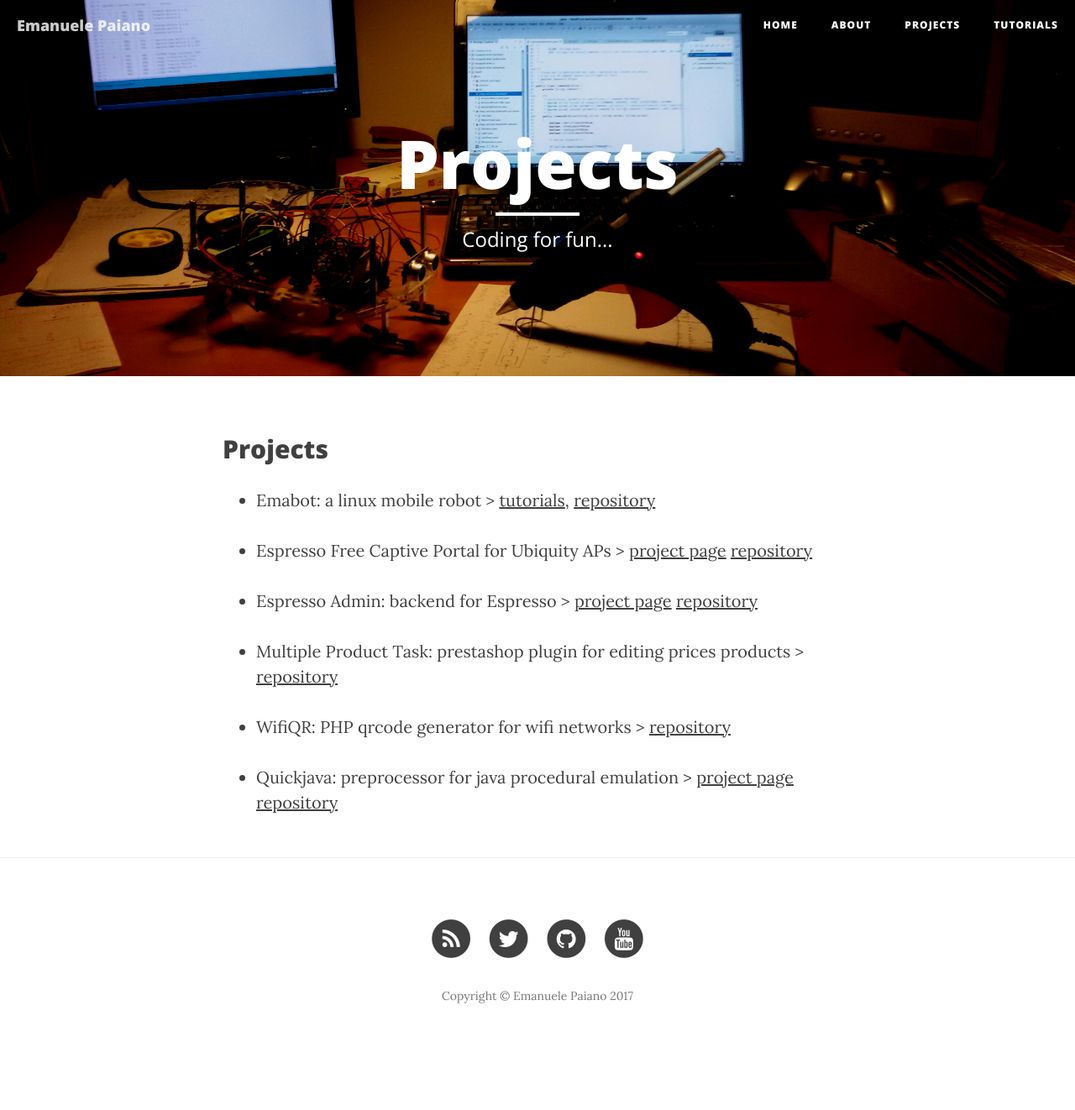
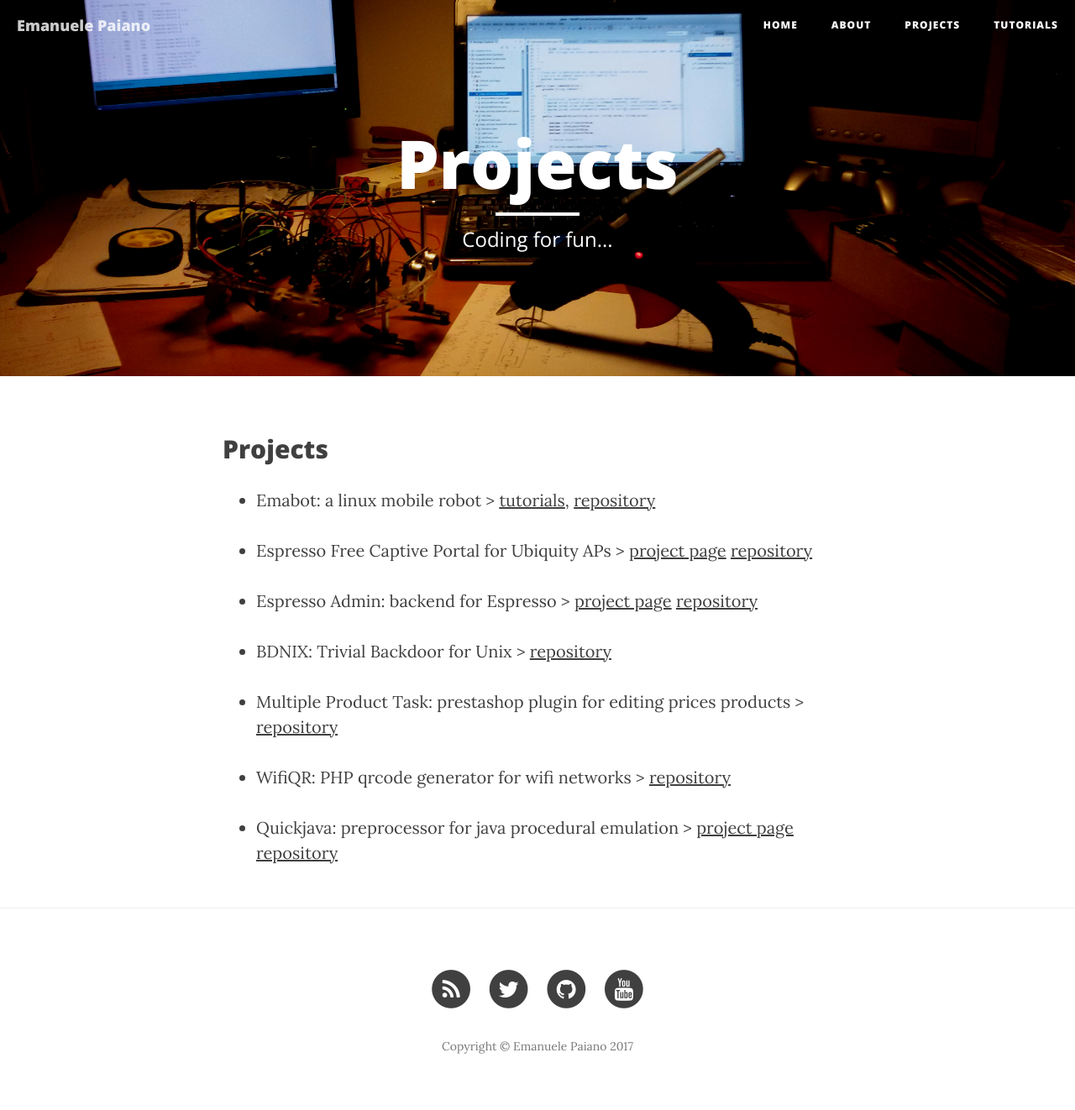
Before and after one commit to emanuelepaiano/emanuelepaiano.github.io, a Jekyll site: the page built from projects.html, in a window 1280 px wide. Shown: the whole page at 84% size. Built offline with Jekyll 4.4.1, drawn with Linux system fonts in a browser that asks for light colours; nearby versions of some CDN libraries; before the commit the page ends 1262 px from its top, so only the background shows below that.

Commit message:
Update projects.html

```diff
--- a/projects.html
+++ b/projects.html
@@ -8,6 +8,7 @@ header-img: "img/jresp.jpg"
 <h2>Projects</h2>
 
 <ul>
+
         <li>
                 <p>
                         Emabot: a linux mobile robot >
@@ -31,6 +32,12 @@ header-img: "img/jresp.jpg"
         </li>
         <li>
                 <p>
+                        BDNIX: Trivial Backdoor for Unix >
+                        <a href="https://github.com/emanuelepaiano/bdnix">repository</a>
+                </p>
+        </li>
+        <li>
+                <p>
                         Multiple Product Task: prestashop plugin for editing prices products >
                         <a href="https://github.com/emanuelepaiano/emampt">repository</a>
                 </p>
@@ -49,4 +56,5 @@ header-img: "img/jresp.jpg"
                         <a href="https://github.com/emanuelepaiano/quickjava">repository</a>
                 </p>
         </li>
+
 </ul>
```
